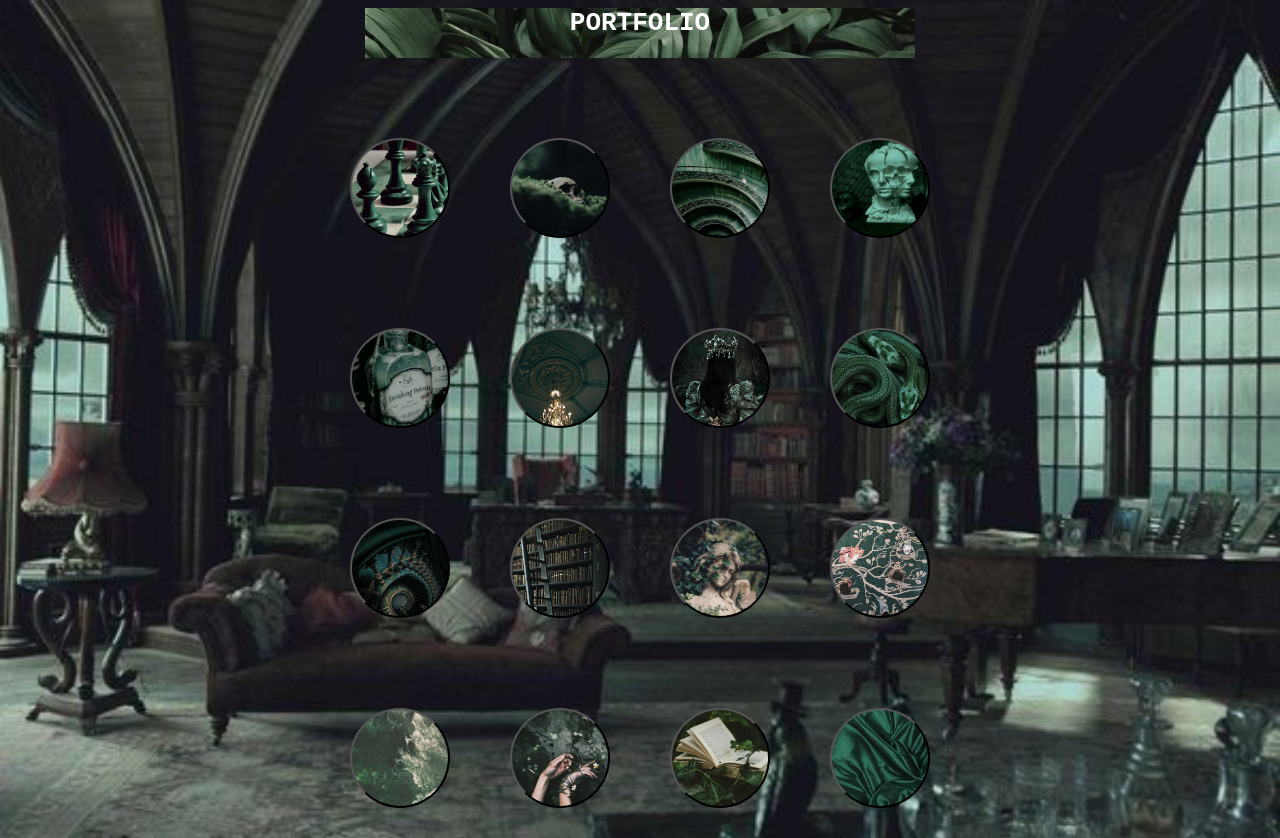
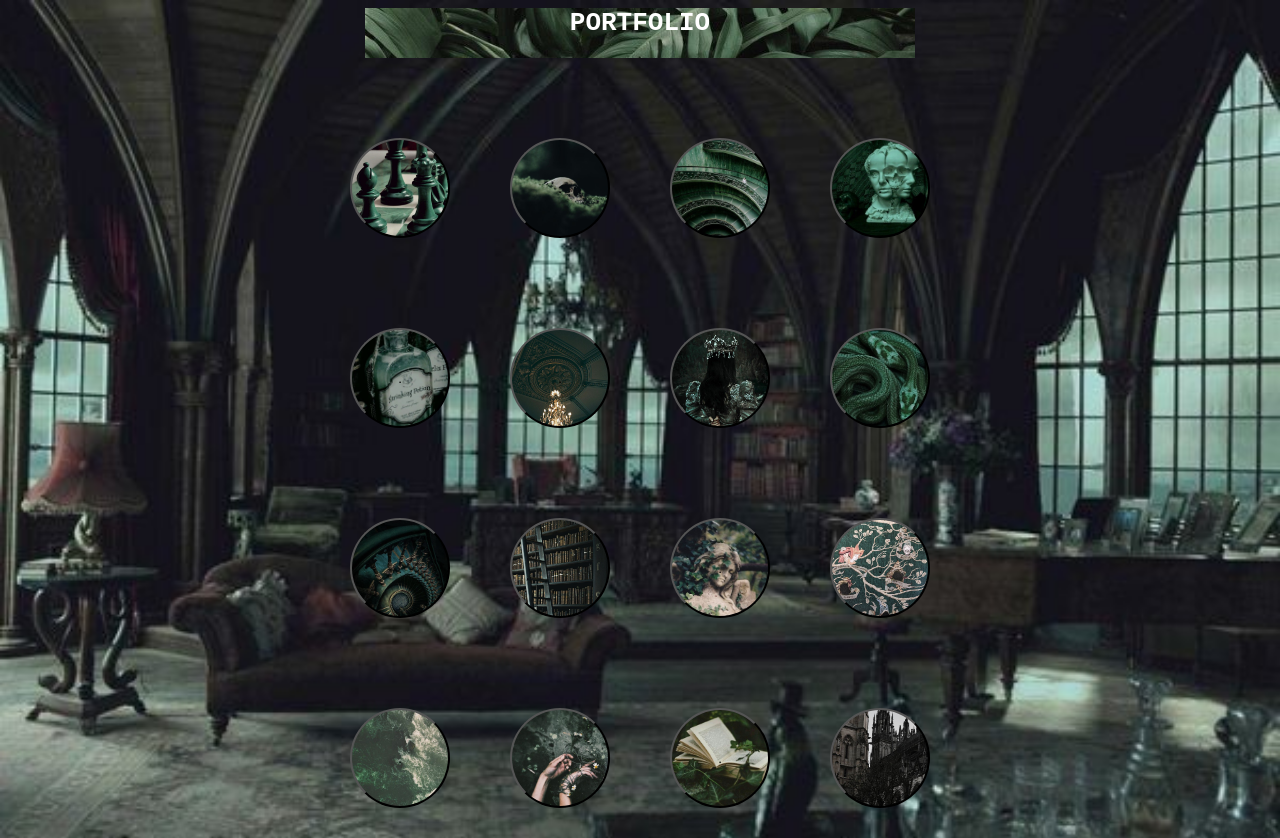
Before and after one commit to arodriguezCRN/Porfolio_Rodriguez, a plain HTML site: page index.html in a window 1280 px wide. Drawn offline with Linux system fonts and the light colour scheme.

Commit message:
Update estils.css

```diff
--- a/estils.css
+++ b/estils.css
@@ -104,6 +104,6 @@ h1 {
   background-size: cover;
 }
 #bolita16 {
-  background-image: url("img/sábana.jpg");
+  background-image: url("img/castillo.jpg");
   background-size: cover;
 }
```
